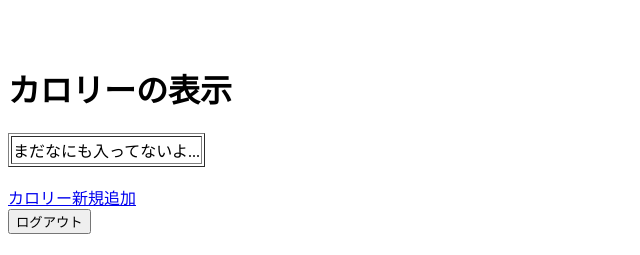
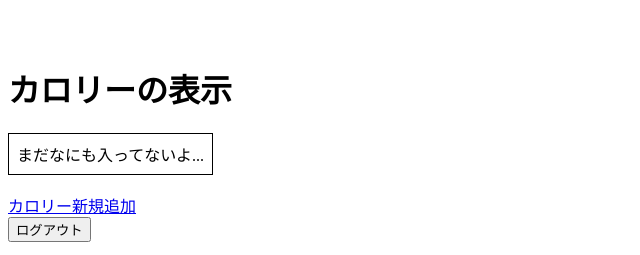
Before and after one commit to hiroeAbe/Karotubu1, a plain HTML site: page war/main.html in a window 1280 px wide. Shown: the whole page, without its empty margins (0-640 px from the left). Drawn offline with Linux system fonts and the light colour scheme; no server answers.

Commit message:
GUIを変更しました。

```diff
--- a/war/main.html
+++ b/war/main.html
@@ -19,9 +19,9 @@ background-color: #FFFFFF;
             var json = eval(request.responseText);
             var res = '';
             if (json.length == 1){
-                res += '<tr><td>' + json[0].id +'</td></tr>';
-                res += '<tr><td>' + json[0].title +'</td></tr>';
-                res += '<tr><td>' + json[0].url +'</td></tr>';
+                res += '<tr><td>'+json[0].date +'</td>'+'<td>'+json[0].title+'</td>'+'<td>'+json[0].url+'</td>';
+                    res += '<td><a href="edit.html?id=' + json[0].id + '">Edit</td>' ;
+                    res += '<td><a href="del.html?id=' + json[0].id + '">Delete</td></tr>';
             } else {
                 for (var i = 0;i < json.length;i++){
                     res += '<tr><td>'+json[i].date +'</td>'+'<td>'+json[i].title+'</td>'+'<td>'+json[i].url+'</td>';
@@ -40,7 +40,15 @@ background-color: #FFFFFF;
   <br>
    <font face="メイリオ">
     <h1>カロリーの表示</h1>
-
+     <style>
+      table {
+          border-collapse: collapse;
+      }
+      td{
+          border: solid 1px;
+	      padding: 0.5em;
+      }
+    </style>
     <table id="datatable" border="1">
       <tr>
         <td>まだなにも入ってないよ...</td>
@@ -51,4 +59,5 @@ background-color: #FFFFFF;
     <form action="/logout" method="get">
             <input type="submit" value="ログアウト"><br>
         </form>
+     <img src="sweets_yaki_donut.png" alt="" />
   </body>
```
Also changed, not shown: war/add.html (+1 -0 lines), war/del.html (+10 -0 lines), 1 other file.
